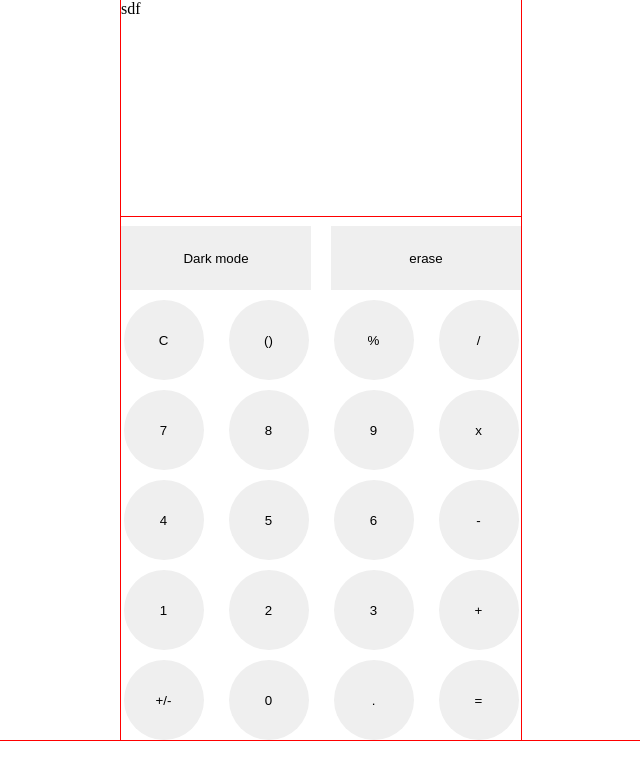
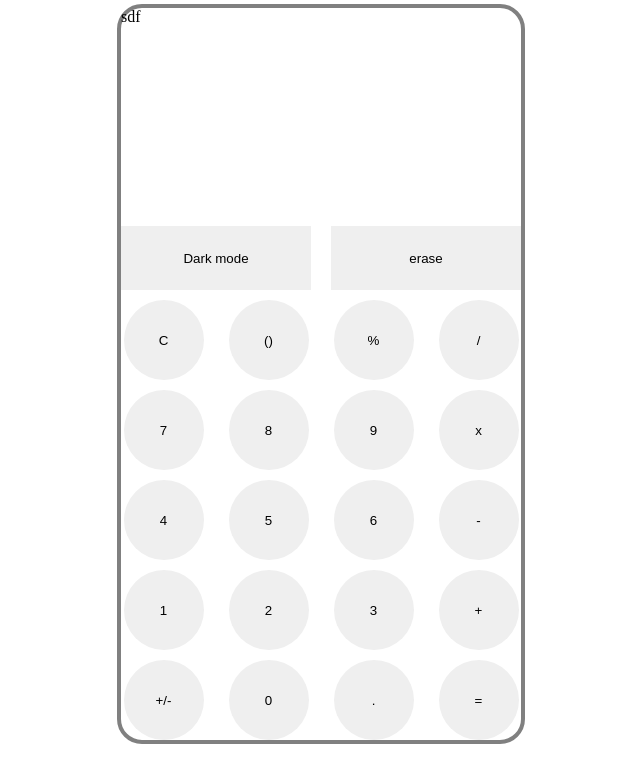
Before and after one commit to Honey-Sharma-git/Calculator, a plain HTML site: page index.html in a window 1280 px wide. Shown: the whole page, without its empty margins (319-959 px from the left). Drawn offline with Linux system fonts and the light colour scheme.

Commit message:
Added outer border and adjusted layout

```diff
--- a/CSS/main.css
+++ b/CSS/main.css
@@ -3,36 +3,38 @@
   margin: 0;
   padding: 0;
   box-sizing: border-box;
-  outline: 1px solid red;
+  /* outline: 1px solid red; */
 }
 /*Utility classes begin*/
 
 /*Utility classes end*/
 body {
-  /* min-height: 100vh; */
+  padding: 0.5vh 0rem;
   display: grid;
   place-content: center;
 }
 .output {
-  height: 27vh;
+  height: 26vh;
   /* min-height: 100px; */
   width: 99vw;
   max-width: 400px;
 }
 .functional-button {
   height: 8vh;
-  border:transparent;
-  outline:transparent;
+  border: transparent;
+  outline: transparent;
 }
 .keys {
   height: 10vh;
   aspect-ratio: 1/1;
-  border:transparent;
-  outline:transparent;
+  border: transparent;
+  outline: transparent;
   border-radius: 50%;
   place-self: center;
 }
 .main-container {
+  border: solid 4px grey;
+  border-radius: 25px;
   display: grid;
   grid-template-columns: repeat(4, auto);
   grid-template-rows: repeat(7, auto);
```
